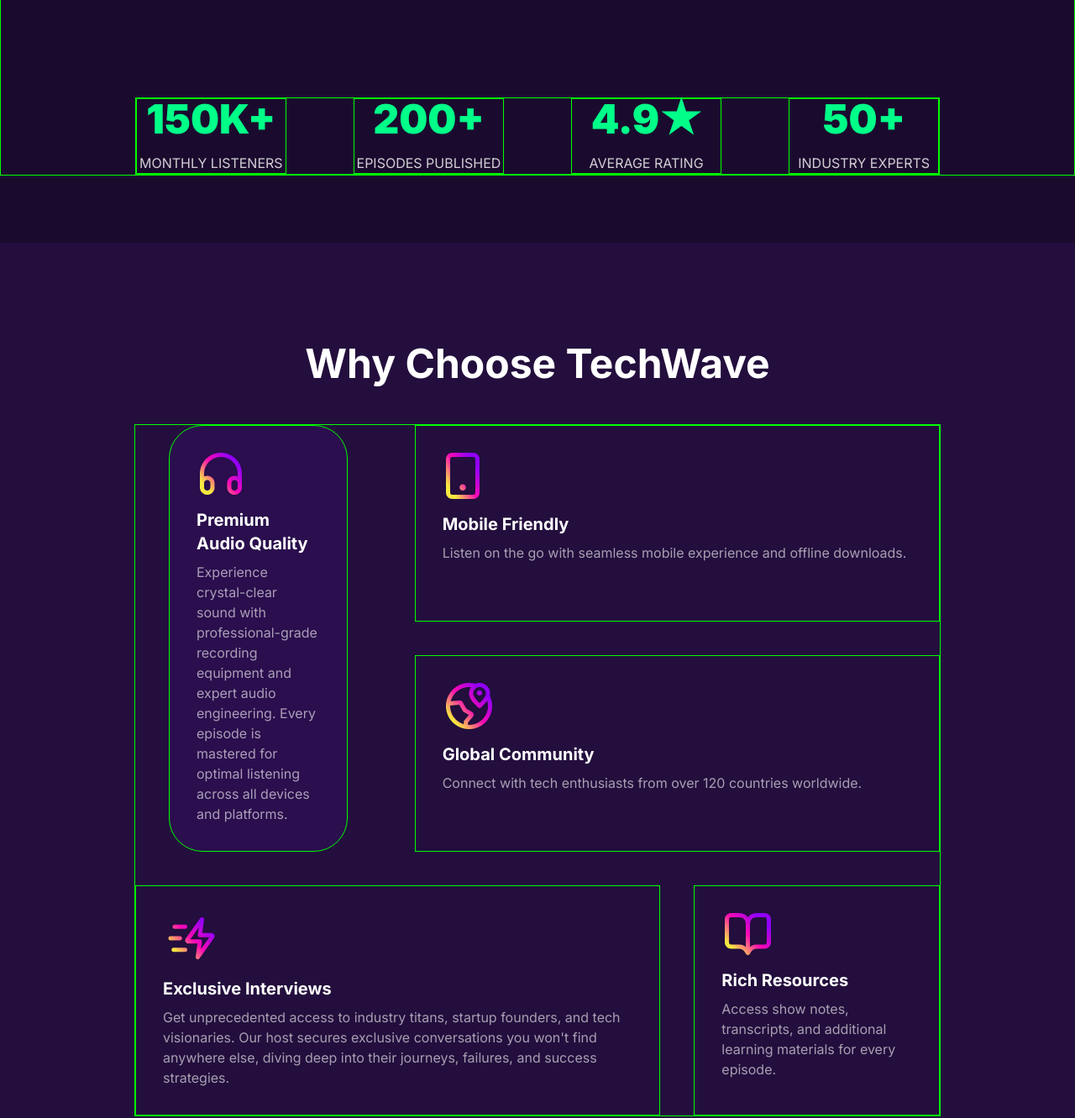
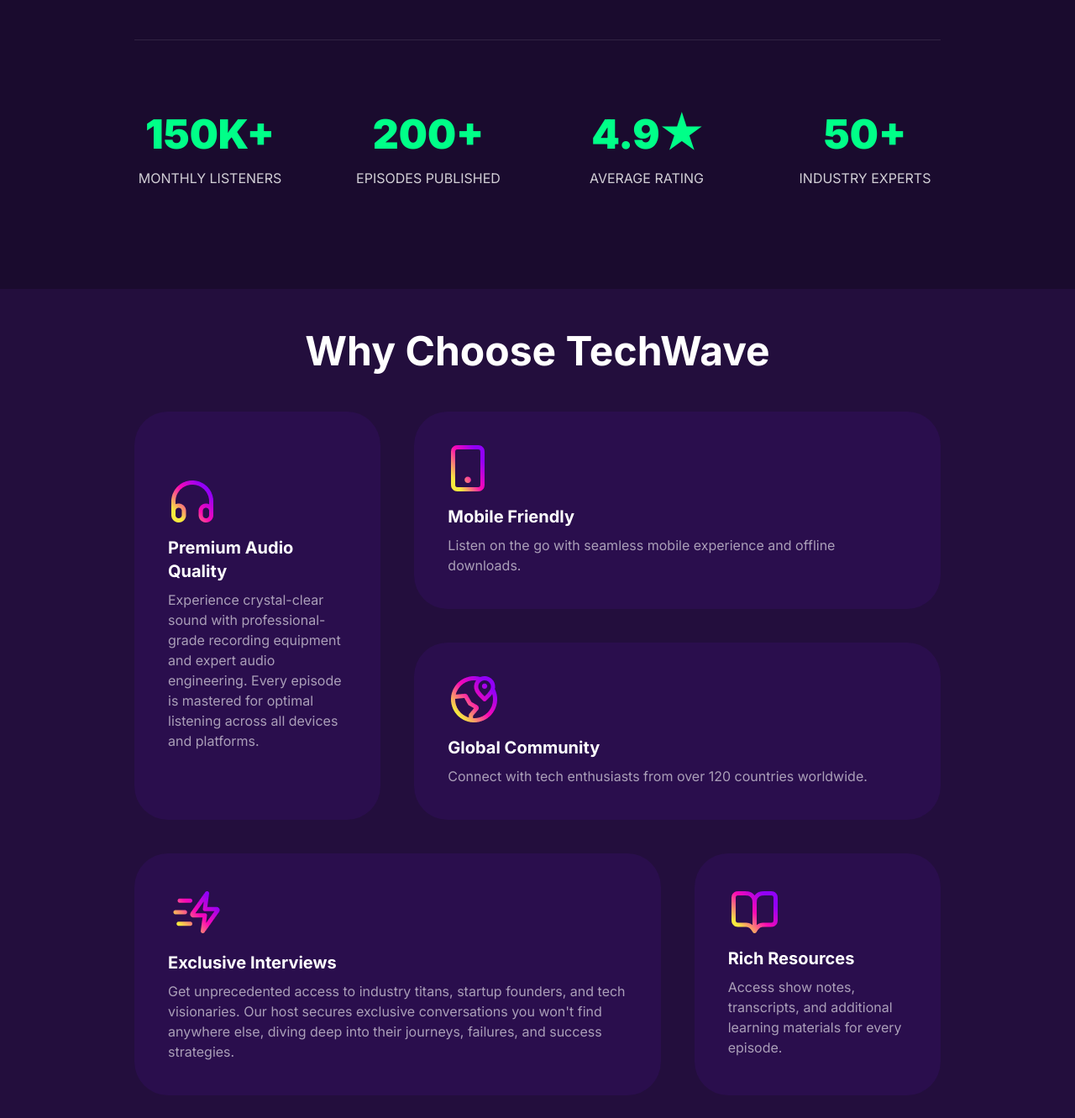
Before and after one commit to Champrime/PH-Assignment02-HTML_CSS_Responsive-TechWave, a website: page index.html in a window 1280 px wide. Shown: the part 1280-2611 px from the top of the page at 84% size. Drawn offline with nearby package versions, Linux system fonts and the light colour scheme.

Commit message:
60% progress mark

```diff
--- a/index.html
+++ b/index.html
@@ -34,7 +34,7 @@
         </ul>
     </nav>
     <main>
-        <section class="flex-all-center flex-col gap-[2.5rem] h-[47.5rem] overflow-x-hidden mb-[5rem]">
+        <section class="flex-all-center flex-col gap-[2.5rem] h-[47.5rem] overflow-x-hidden mb-[7.5rem]">
             <img src="./assets/hero-bg.png" alt="wave" class="absolute h-[inherit] overflow-hidden">
 
             <div class="relative flex-all-center w-screen h-full">
@@ -61,8 +61,7 @@
                 </div>
             </div>
         </section>
-        <section>
-            <div class="flex-all-center flex-col gap-[2.5rem] overflow-x-hidden mb-[5rem]">
+        <section class="flex-all-center flex-col gap-[2.5rem] overflow-x-hidden pt-[3.125rem] mb-[7.5rem]">
             <div class="flex-all-center flex-col gap-[1.5rem] mx-[12.5vw] my-auto">
                 <h2 class="text-5xl font-bold">About the Podcast</h2>
                 <p class="flex-all-center text-center medium opacity-[80%] leading-[1.875rem]">
@@ -73,8 +72,8 @@ and share stories of personal growth from industry leaders.<br>
 Join thousands of young professionals and tech enthusiasts who start their day with TechWave.
                 </p>
             </div>
-                <div class="border-t border-white/10 w-[75%] my-[5rem]"></div>
-                <div class="grid grid-cols-4 justify-between w-[75%] text-center gap-[5rem]">
+            <div class="border-t border-white/10 w-[75%] my-[3rem]"></div>
+            <div class="grid grid-cols-4 w-[75%] text-center gap-[5rem]">
                 <div>
                     <h3 class="text-5xl font-black text-[var(--tw-light-green)] mb-[1rem]">150K+</h3>
                     <p class="medium opacity-[80%]">MONTHLY LISTENERS</p>
@@ -92,40 +91,49 @@ Join thousands of young professionals and tech enthusiasts who start their day w
                     <p class="medium opacity-[80%]">INDUSTRY EXPERTS</p>
                 </div>
             </div>
-            </div>
         </section>
-        <section class="px-[12.5vw] py-[7.5rem] bg-[#230E3D]">
+
+        <section class="px-[12.5vw] py-[7.5rem] bg-[#230E3D] pt-[3.125rem] mb-[7.5rem]">
             <h2 class="text-center text-5xl font-bold mb-12">Why Choose TechWave</h2>
 
             <div class="grid grid-cols-3 gap-10">
-                <div class="p-8 row-span-2 rounded-[40px] bg-[var(--card-bg)] mx-[2.5rem] my-auto">
+                <div class="flex items-center justify-start row-span-2 rounded-[40px] bg-[var(--card-bg)] ">
+                    <div class="flex-col m-[2.5rem] h-fit w-fit">
                         <img src="./assets/headphone.png" alt="" class="mb-4 ml-1">
                         <h3 class="text-xl font-bold mb-2">Premium Audio Quality</h3>
                         <p class="opacity-60">Experience crystal-clear sound with professional-grade recording equipment and expert audio engineering. Every episode is mastered for optimal listening across all devices and platforms.</p>
                     </div>
-
-                <div class="p-8 col-span-2">
+                </div>
+                <div class="flex items-center justify-start col-span-2 rounded-[40px] bg-[var(--card-bg)] ">
+                    <div class="flex-col m-[2.5rem] h-fit w-fit">
                         <img src="./assets/device.png" alt="" class="mb-4 ml-1">
                         <h3 class="text-xl font-bold mb-2">Mobile Friendly</h3>
                         <p class="opacity-60">Listen on the go with seamless mobile experience and offline downloads.</p>
                     </div>
+                </div>
 
-                <div class="p-8 col-span-2 grid-cols-[2fr_1fr]">
+                <div class="flex items-center justify-start col-span-2 rounded-[40px] bg-[var(--card-bg)] ">
+                    <div class="flex-col m-[2.5rem] h-fit w-fit">
                         <img src="./assets/location.png" alt="" class="mb-4 ml-1">
                         <h3 class="text-xl font-bold mb-2">Global Community</h3>
                         <p class="opacity-60">Connect with tech enthusiasts from over 120 countries worldwide.</p>
                     </div>
+                </div>
 
-                <div class="p-8 col-span-2 grid-cols-[2fr_1fr]">
+                <div class="flex items-center justify-start col-span-2 rounded-[40px] bg-[var(--card-bg)] ">
+                    <div class="flex-col m-[2.5rem] h-fit w-fit">
                         <img src="./assets/zap-fast.png" alt="" class="mb-4 ml-1">
                         <h3 class="text-xl font-bold mb-2">Exclusive Interviews</h3>
                         <p class="opacity-60">Get unprecedented access to industry titans, startup founders, and tech visionaries. Our host secures exclusive conversations you won't find anywhere else, diving deep into their journeys, failures, and success strategies.</p>
                     </div>
+                </div>
 
-                <div class="p-8 row-span-1 grid-cols-[1fr_1fr]">
+                <div class="flex items-center justify-start col-span-1 rounded-[40px] bg-[var(--card-bg)] ">
+                    <div class="flex-col m-[2.5rem] h-fit w-fit">
                         <img src="./assets/resource.png" alt="" class="mb-4 ml-1">
                         <h3 class="text-xl font-bold mb-2">Rich Resources</h3>
                         <p class="opacity-60">Access show notes, transcripts, and additional learning materials for every episode.</p>
+                    </div>
                 </div>
             </div>
         </section>
--- a/style.css
+++ b/style.css
@@ -72,9 +72,9 @@ ul{
 li{
     gap: 2rem;
 }
-div{
+/* div{
     border: 1px solid lime
-}
+} */
 
 .border-test{
     border: 0.5rem solid lime
```
Lines whose indentation alone changed are shown as unchanged.
